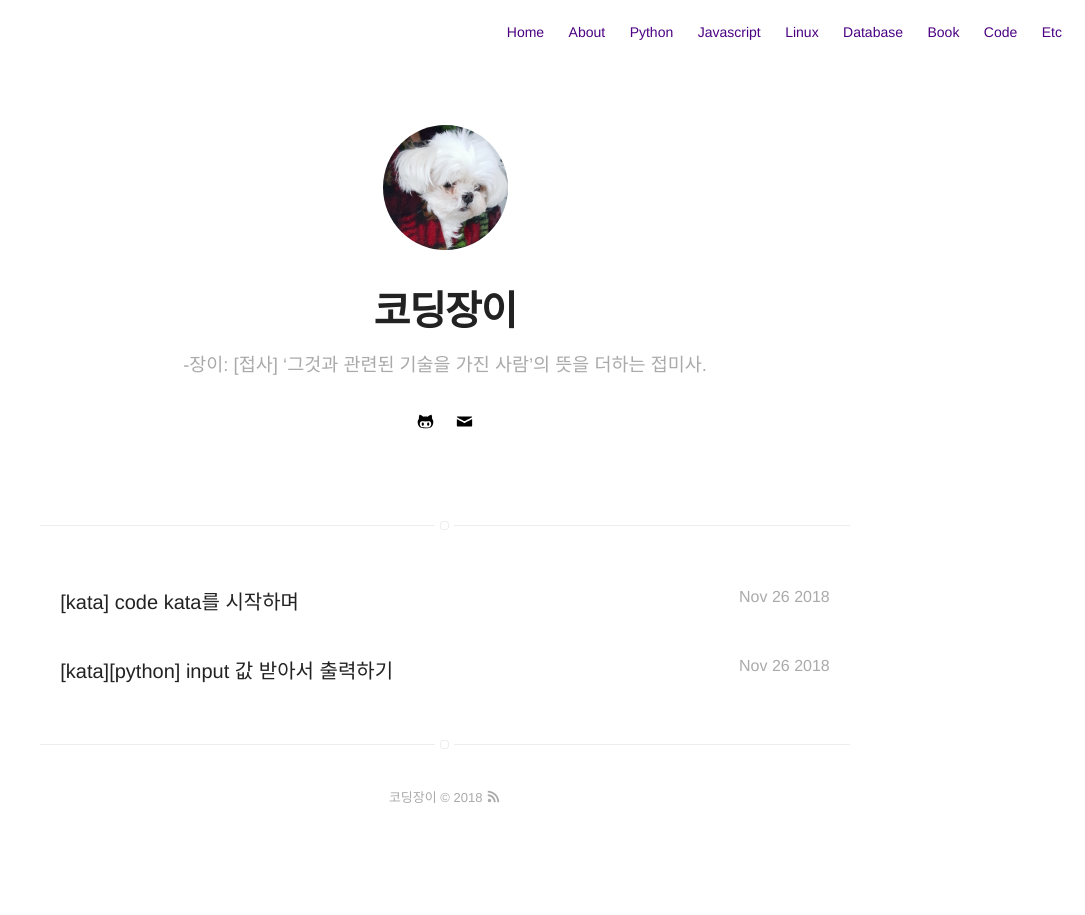
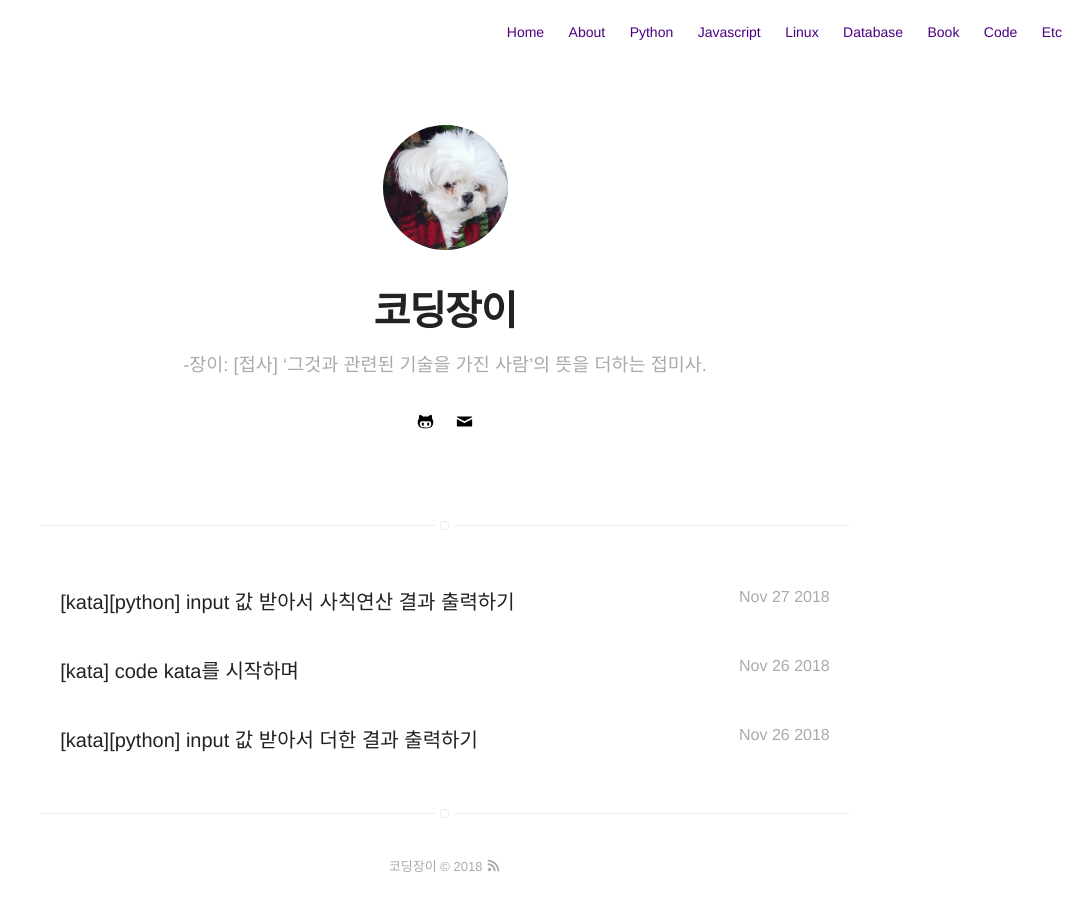
Before and after one commit to itholic/itholic.github.io, a Jekyll site: the page built from kata/index.html, in a window 1280 px wide. Shown: the whole page, without its empty margins (195-1280 px from the left). Built offline with Jekyll 4.4.1, drawn with Linux system fonts in a browser that asks for light colours; some of the changed lines change nothing that is shown.

Commit message:
[kata] arithmetic

````diff
--- a/_posts/kata/2018-11-26-kata-input.md
+++ b/_posts/kata/2018-11-26-kata-input.md
@@ -1,5 +1,5 @@
 ---
-title: "[kata][python] input 값 받아서 출력하기"
+title: "[kata][python] input 값 받아서 더한 결과 출력하기"
 layout: post
 tag:
 - kata
@@ -29,11 +29,11 @@ print (int(a) + int(b))
 
 input으로 받은 데이터를 'input_data' 변수에 넣고,
 
-data를 다시 공백 기준으로 잘라서 각각 a, b 변수에 넣었다.
+input_data를 다시 공백 기준으로 잘라서 각각 a, b 변수에 넣었다.
 
 그리고 print를 하면서 동시에 자료형 변환을 해주었다.
 
-## 예제 풀이
+## 다른사람 풀이
 
 ```python
 # -*- coding: utf-8 -*-
--- /dev/null
+++ b/_posts/kata/2018-11-27-kata-arithmetic.md
@@ -0,0 +1,75 @@
+---
+title: "[kata][python] input 값 받아서 사칙연산 결과 출력하기"
+layout: post
+tag:
+- kata
+category: kata
+author: itholic
+sitemap:
+  changefreq: daily
+  priority: 1.0
+---
+
+# input
+
+사용자 input으로 a, b 두 개의 값을 받아서
+
+(a + b), (a - b), (a * b), (a / b), (a % b) 를 출력하는 예제이다.
+
+데이터는 "a b" 와 같이 띄어쓰기 한개로 구분돼 들어온다.
+
+## 내 풀이
+
+```python
+# -*- coding: utf-8 -*-
+
+a, b = map(int, input().split(" "))
+
+print (a + b)
+print (a - b)
+print (a * b)
+try:
+    print (int(a / b))
+except ZeroDivisionError as zde:
+    raise Exception(zde)
+else:
+    print (a & b)
+```
+
+앞선 kata에서 배운것처럼 map, split을 활용해 input을 받아오면서 바로 a, b 를 만들었다.
+
+그리고 제수(분모)가 0인 경우의 예외를 처리하기 위해 try ~ except ~ else를 사용했다.
+
+
+## 다른사람 풀이
+
+```python
+# -*- coding: utf-8 -*-
+
+a, b = map(int, input().split())
+print(a+b)
+print(a-b)
+print(a*b)
+print(a//b)
+print(a%b)
+```
+
+마찬가지로 input과 동시에 map, split을 사용해 a, b 를 만들었다.
+
+따로 예외처리를 해주지 않고 그대로 출력했다.
+
+a와 b의 몫을 구하는 과정에서 "/" 대신 "//"를 사용했다.
+
+## 분석
+
+가장 크게 배운점은,
+
+두 수를 나눈 몫만 구하고 싶을 때 "/" 대신 "//"를 쓰면 소숫점 아래를 버린다는 것이다.
+
+그리고 다른 사람의 코드에서 예외처리를 해주지 않은 부분에 대해서는,
+
+문제 조건을 다시보니 입력으로 두 "자연수" a, b 가 주어진다고 되어있었다.
+
+따라서 0을 따로 처리할 필요가 없으므로 예외처리를 하는것이 오히려 성능 저하라는 것을 알게되었다.
+
+클라이언트의 요구사항을 정확히 파악하고 예외처리를 해야한다는것을 배웠다.
````
